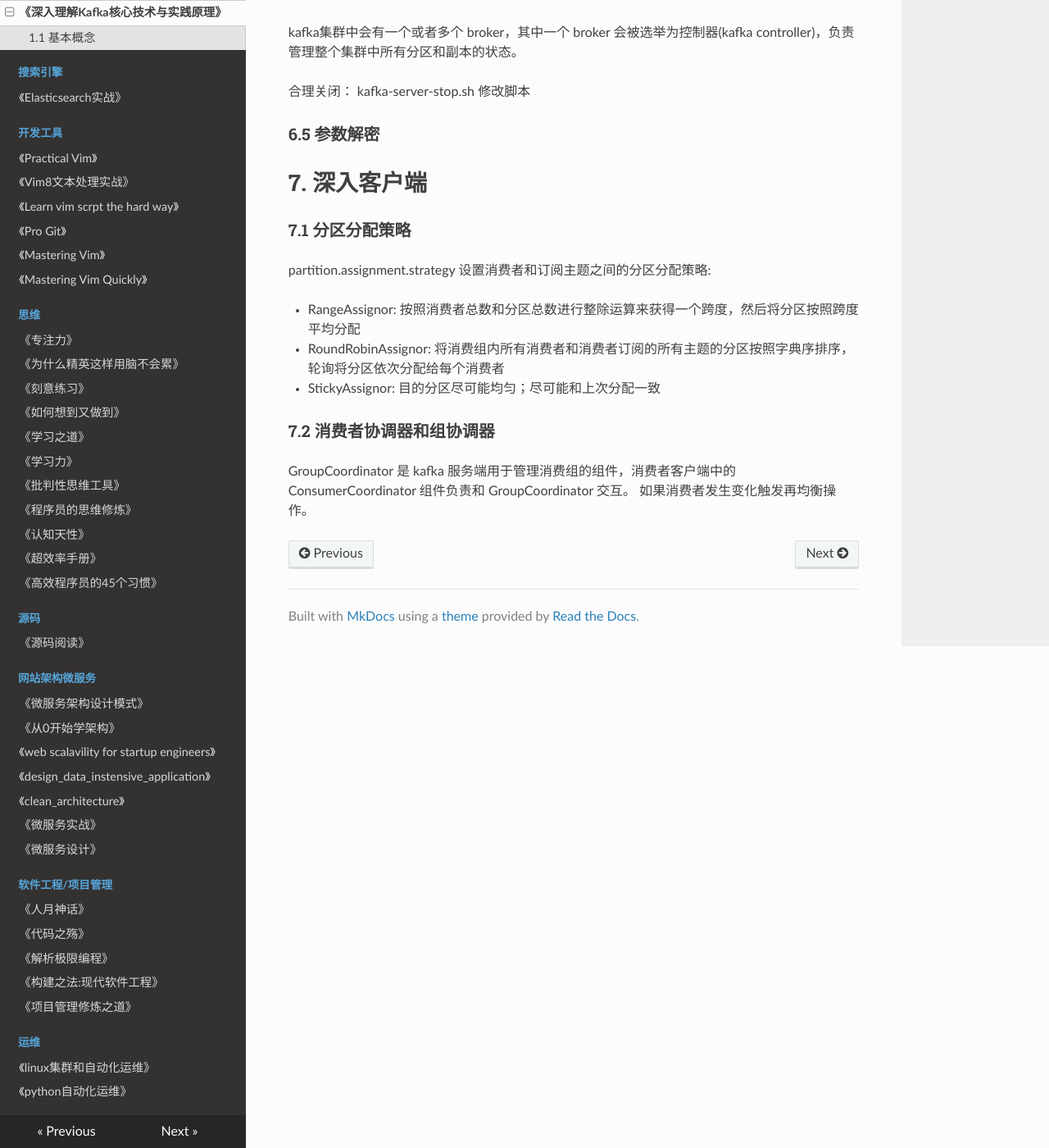
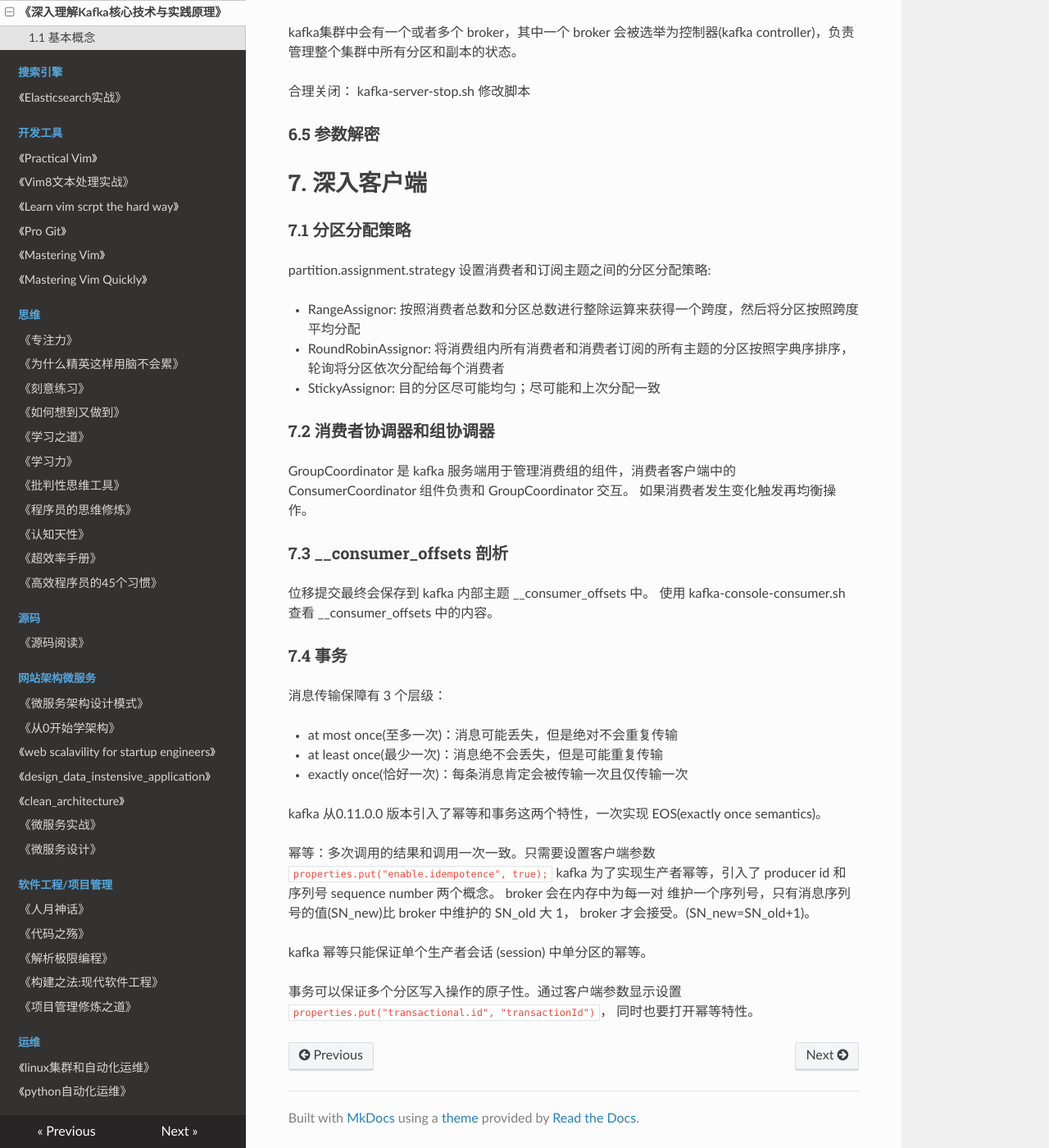
Before and after one commit to PegasusWang/booknotes, an MkDocs documentation site: the page built from docs/分布式/深入理解Kafka核心设计与实践原理/深入理解Kafka核心设计与实践原理.md, in a window 1280 px wide and 1400 px high, scrolled down 10046 px. Shown: the whole window at 82% size. Built offline with MkDocs 1.6.1, drawn with Linux system fonts in a browser that asks for light colours; nearby versions of some CDN libraries; old or Windows-style settings are respelled for this version of MkDocs.

Commit message:
kafka 事务

```diff
--- a/docs/分布式/深入理解Kafka核心设计与实践原理/深入理解Kafka核心设计与实践原理.md
+++ b/docs/分布式/深入理解Kafka核心设计与实践原理/深入理解Kafka核心设计与实践原理.md
@@ -380,3 +380,28 @@ partition.assignment.strategy 设置消费者和订阅主题之间的分区分
 
 GroupCoordinator 是 kafka 服务端用于管理消费组的组件，消费者客户端中的 ConsumerCoordinator 组件负责和 GroupCoordinator 交互。
 如果消费者发生变化触发再均衡操作。
+
+### 7.3 __consumer_offsets 剖析
+
+位移提交最终会保存到 kafka 内部主题 __consumer_offsets 中。
+使用 kafka-console-consumer.sh 查看  __consumer_offsets 中的内容。
+
+### 7.4 事务
+
+消息传输保障有 3 个层级：
+
+- at most once(至多一次)：消息可能丢失，但是绝对不会重复传输
+- at least once(最少一次)：消息绝不会丢失，但是可能重复传输
+- exactly once(恰好一次)：每条消息肯定会被传输一次且仅传输一次
+
+kafka 从0.11.0.0 版本引入了幂等和事务这两个特性，一次实现 EOS(exactly once semantics)。
+
+幂等：多次调用的结果和调用一次一致。只需要设置客户端参数 `properties.put("enable.idempotence", true);`
+kafka 为了实现生产者幂等，引入了 producer id 和序列号 sequence number 两个概念。
+broker 会在内存中为每一对 <PID, 分区> 维护一个序列号，只有消息序列号的值(SN_new)比 broker 中维护的 SN_old 大 1，
+broker 才会接受。(SN_new=SN_old+1)。
+
+kafka 幂等只能保证单个生产者会话 (session) 中单分区的幂等。
+
+事务可以保证多个分区写入操作的原子性。通过客户端参数显示设置 `properties.put("transactional.id", "transactionId")`，
+同时也要打开幂等特性。
```
